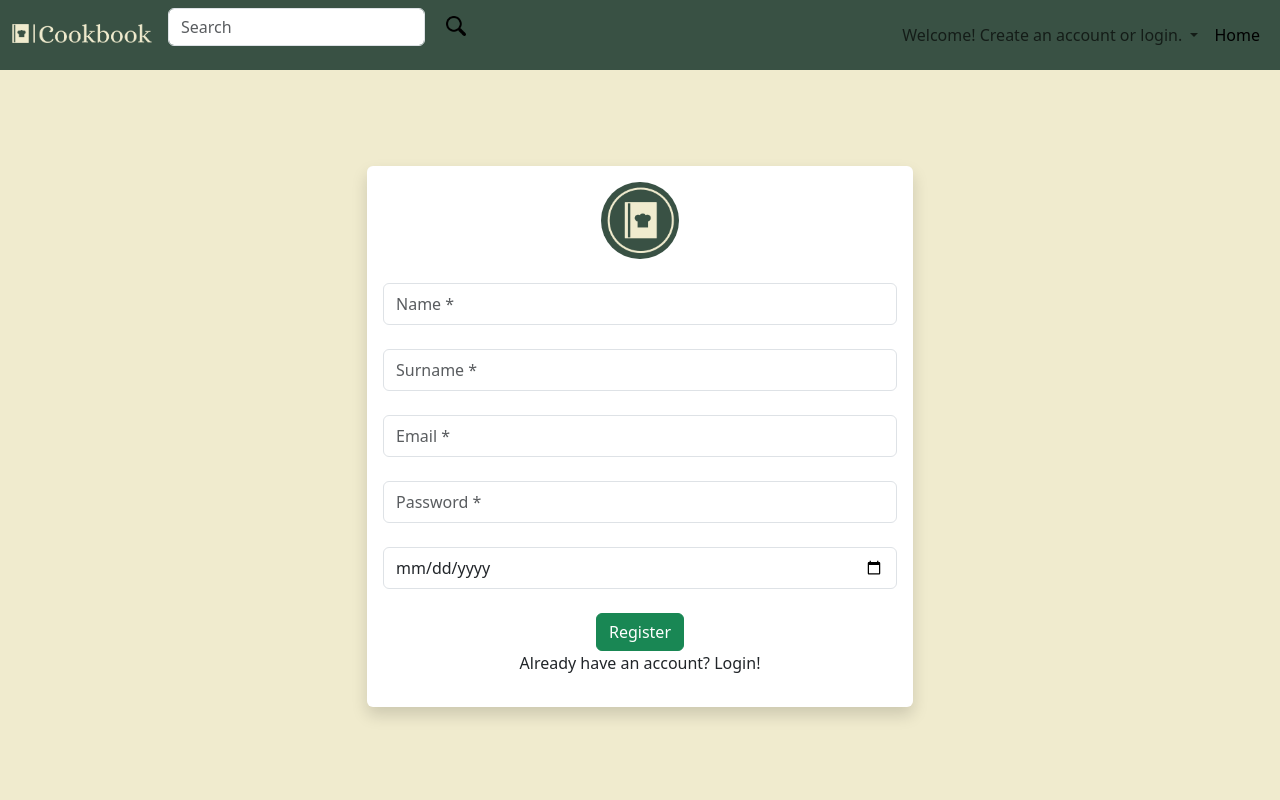
After one commit to gkarountzos/cookbook-project, a PHP site: page /register.php in a window 1280 px wide. The commit adds this page. Run offline with PHP 8.4, Linux system fonts and the light colour scheme.

Commit message:
implemented header, login, register

```diff
--- a/css/style.css
+++ b/css/style.css
@@ -25,3 +25,8 @@ nav button img {
   width: 20px;
   margin-bottom: 2px;
 }
+
+.logo-form img {
+  width: 15%;
+  border-radius: 50%;
+}
--- /dev/null
+++ b/guest_header.php
@@ -0,0 +1,40 @@
+<head>
+    <link rel="stylesheet" href="css\style.css">
+</head>
+
+<header>
+    <nav class="navbar navbar-expand-lg">
+        <div class="container-fluid">
+            <a class="navbar-brand" href="homepage.php"><img src="images/logo-no-background.png" alt="cb-logo"></a>
+            <button class="navbar-toggler" type="button" data-bs-toggle="collapse" data-bs-target="#navbarSupportedContent" aria-controls="navbarSupportedContent" aria-expanded="false" aria-label="Toggle navigation">
+                <span class="navbar-toggler-icon"></span>/
+            </button>
+            <div class="collapse navbar-collapse" id="navbarSupportedContent">
+                <form class="d-flex me-auto" role="search">
+                    <input class="form-control me-2" type="search" placeholder="Search" aria-label="Search">
+                    <button class="btn" type="submit"><img src="images/magnifying-glass.png"></button>
+                </form>
+                <ul class="navbar-nav mb-2 mb-lg-0 ms-auto">
+                    <li class="nav-item btn-group">
+                        <a class="nav-link dropdown-toggle" href="#" role="button" data-bs-toggle="dropdown" aria-expanded="false">
+                            Welcome! Create an account or login.
+                        </a>
+                        <ul class="dropdown-menu">
+                            <form action="" method="POST">
+                                <div class="text-center mt-3">
+                                    <button type="submit" name="to_login" class="btn btn-primary">Login</button>
+                                    <button type="submit" name="to_register" class="btn btn-success">Register</button>
+                                </div>
+                            </form>
+
+                        </ul>
+                    </li>
+                    <li class="nav-item">
+                        <a class="nav-link active" aria-current="page" href="homepage.php">Home</a>
+                    </li>
+
+                </ul>
+            </div>
+        </div>
+    </nav>
+</header>
--- /dev/null
+++ b/register.php
@@ -0,0 +1,81 @@
+<?php
+include 'guest_header.php';
+
+if (isset($_POST["to_login"])) {
+    header("Location:login.php");
+}
+
+if (isset($_POST["register"])) {
+    //establish connection
+    include "connect.php";
+
+    $fname = $_POST["fname"];
+    $lname = $_POST["lname"];
+    $email = $_POST["email"];
+    $pass = $_POST["pass"];
+    $dob = $_POST["date"];
+
+    //email duplicate check
+    $sql = "SELECT * FROM users WHERE email='$email'";
+    $result = $conn->query($sql);
+    //email duplicate check
+    if ($result->num_rows > 0) {
+        echo "<script> alert ('The given email is already registered')</script>";
+    } else {
+        //register user
+        $sql_register = "INSERT INTO users(fname,lname,email,password,dob)
+                        VALUES('$fname','$lname','$email','$pass',$dob);";
+        $result_reg = $conn->query($sql_register);
+        //redirect to login
+        header("Location:login.php");
+    }
+}
+
+?>
+
+<!DOCTYPE html>
+<html lang="en">
+
+<head>
+    <meta charset="UTF-8">
+    <meta name="viewport" content="width=device-width, initial-scale=1.0">
+    <title>Cookbook - Your Social Cooking Site.</title>
+    <link href="https://cdn.jsdelivr.net/npm/bootstrap@5.3.3/dist/css/bootstrap.min.css" rel="stylesheet" integrity="sha384-QWTKZyjpPEjISv5WaRU9OFeRpok6YctnYmDr5pNlyT2bRjXh0JMhjY6hW+ALEwIH" crossorigin="anonymous">
+    <link rel="stylesheet" href="css\style.css">
+</head>
+
+<body>
+
+    <section id="register-form">
+        <div class="container mt-5 pt-5">
+            <div class="row">
+                <div class="col-12 col-sm8 col-md-6 m-auto">
+                    <div class="card border-0 shadow">
+                        <div class="card-body">
+                            <div class="text-center logo-form">
+                                <img src="images\cookbook-logo.png">
+                            </div>
+                            <form action="register.php" method="POST">
+                                <input type="text" name="fname" required id="inputFname1" class="form-control my-4 py-2" placeholder="Name *">
+                                <input type="text" name="lname" required id="inputLname1" class="form-control my-4 py-2" placeholder="Surname *">
+                                <input type="email" name="email" required id="inputEmail" class="form-control my-4 py-2" placeholder="Email *">
+                                <input type="password" name="pass" required id="inputPassword" class="form-control my-4 py-2" placeholder="Password *">
+                                <input type="date" name="date" required id="inputPassword" class="form-control my-4 py-2" placeholder="">
+                                <div class="text-center mt-3 but">
+                                    <button type="submit" name="register" value="Submit" class="btn btn-success">Register</button>
+                                    <a href="login.php" class="nav-link">Already have an account? Login!</a>
+                                </div>
+                        </div>
+                    </div>
+                </div>
+            </div>
+        </div>
+    </section>
+
+
+    <script src="script.js"></script>
+    <script src="https://cdn.jsdelivr.net/npm/@popperjs/core@2.11.8/dist/umd/popper.min.js" integrity="sha384-I7E8VVD/ismYTF4hNIPjVp/Zjvgyol6VFvRkX/vR+Vc4jQkC+hVqc2pM8ODewa9r" crossorigin="anonymous"></script>
+    <script src="https://cdn.jsdelivr.net/npm/bootstrap@5.3.3/dist/js/bootstrap.min.js" integrity="sha384-0pUGZvbkm6XF6gxjEnlmuGrJXVbNuzT9qBBavbLwCsOGabYfZo0T0to5eqruptLy" crossorigin="anonymous"></script>
+</body>
+
+</html>
```
Also changed, not shown: connect.php (added, +7 -0 lines), homepage.php (+16 -37 lines), login.php (added, +76 -0 lines), user_header.php (added, +47 -0 lines).
